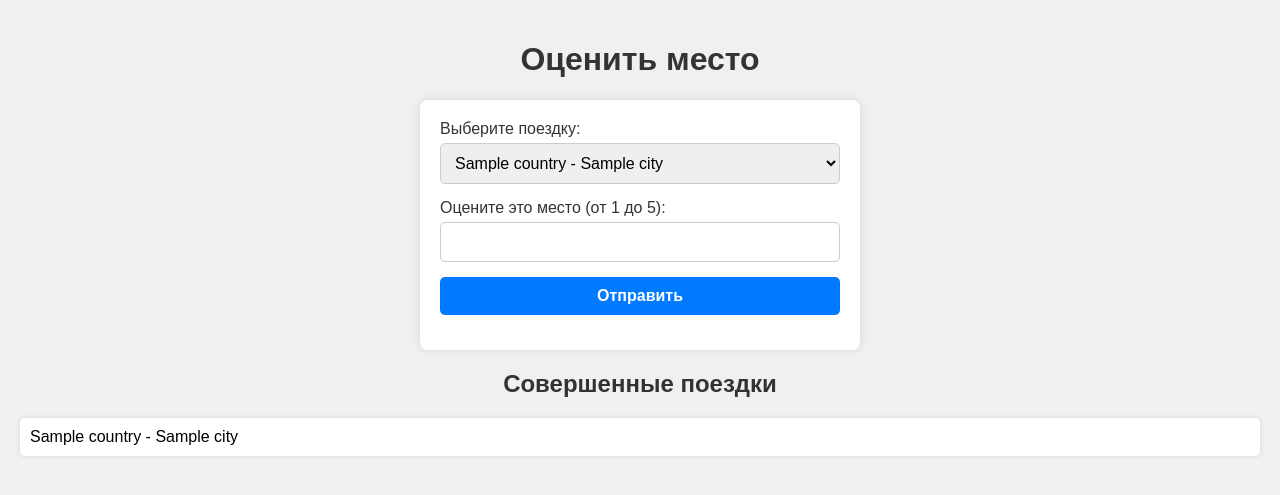
After one commit to danxhuan/TeamLeapKeep, a Python web app: template templates/rate_place.html in a window 1280 px wide. The commit adds this page. Shown: the top 495 px of the page. Run offline with Jinja, Linux system fonts and the light colour scheme; the template is opened without the code that fills it: most values are stand-ins (such as "Sample title", 1, 10 or a date in 2020).

Commit message:
Html
upd. html files

```diff
--- a/templates/index.html
+++ b/templates/index.html
@@ -53,6 +53,7 @@
         <li><a href="/login">Вход</a> - Войдите в свой аккаунт.</li>
         <li><a href="/create_trip">Создать Поездку</a> - Запланируйте свое следующее приключение.</li>
         <li><a href="/trips_history">История Поездок</a> - Просмотрите свои прошлые поездки.</li>
+        <li><a href="/rate_place">Оценить Место Поездки</a> - Оцените место, которое вы посетили.</li>
     </ul>
 </body>
 </html>
--- /dev/null
+++ b/templates/rate_place.html
@@ -0,0 +1,83 @@
+<!DOCTYPE html>
+<html lang="ru">
+<head>
+    <meta charset="UTF-8">
+    <meta name="viewport" content="width=device-width, initial-scale=1.0">
+    <title>Оценить место</title>
+    <style>
+        body {
+            font-family: Arial, sans-serif;
+            background-color: #f0f0f0;
+            margin: 0;
+            padding: 20px;
+        }
+        h1, h2 {
+            color: #333;
+            text-align: center;
+        }
+        form {
+            max-width: 400px;
+            margin: 0 auto;
+            background-color: #fff;
+            padding: 20px;
+            border-radius: 8px;
+            box-shadow: 0 0 10px rgba(0, 0, 0, 0.1);
+        }
+        label {
+            display: block;
+            margin-bottom: 5px;
+            color: #333;
+        }
+        select, input[type="number"], button {
+            width: 100%;
+            padding: 10px;
+            margin-bottom: 15px;
+            border: 1px solid #ccc;
+            border-radius: 5px;
+            box-sizing: border-box;
+            font-size: 16px;
+        }
+        button {
+            background-color: #007bff;
+            color: #fff;
+            font-weight: bold;
+            border: none;
+            cursor: pointer;
+        }
+        button:hover {
+            background-color: #0056b3;
+        }
+        ul {
+            list-style-type: none;
+            padding: 0;
+        }
+        li {
+            background-color: #fff;
+            padding: 10px;
+            border-radius: 5px;
+            margin-bottom: 10px;
+            box-shadow: 0 0 5px rgba(0, 0, 0, 0.1);
+        }
+    </style>
+</head>
+<body>
+    <h1>Оценить место</h1>
+    <form action="{{ url_for('rate_place') }}" method="POST">
+        <label for="trip">Выберите поездку:</label>
+        <select id="trip" name="trip_id" required>
+            {% for trip in trips %}
+                <option value="{{ trip.id }}">{{ trip.country }} - {{ trip.city }}</option>
+            {% endfor %}
+        </select>
+        <label for="rating">Оцените это место (от 1 до 5):</label>
+        <input type="number" id="rating" name="rating" min="1" max="5" required>
+        <button type="submit">Отправить</button>
+    </form>
+    <h2>Совершенные поездки</h2>
+    <ul>
+        {% for trip in completed_trips %}
+            <li>{{ trip.country }} - {{ trip.city }}</li>
+        {% endfor %}
+    </ul>
+</body>
+</html>
--- a/templates/trips_history.html
+++ b/templates/trips_history.html
@@ -57,6 +57,9 @@
             <th>Город</th>
             <th>Дата отправления <span class="calendar-icon"></span></th>
             <th>Дата прибытия <span class="calendar-icon"></span></th>
+            <th>Продолжительность пребывания</th>
+            <th>Продолжительность полета</th>
+            <th>Ваш рейтинг</th>
         </tr>
         {% for trip in trips %}
         <tr>
@@ -64,6 +67,9 @@
             <td>{{ trip.city }}</td>
             <td>{{ trip.departure_date }}</td>
             <td>{{ trip.arrival_date }}</td>
+            <td>{{ trip.stay_duration }}</td>
+            <td>{{ trip.flight_duration }}</td>
+            <td>{{ trip.country }}</td>
         </tr>
         {% endfor %}
     </table>
```
